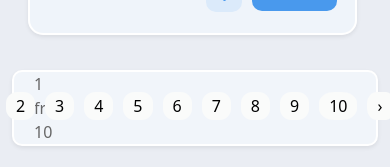
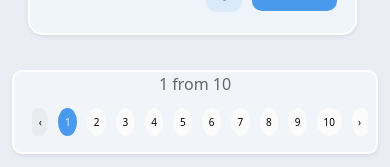
Before and after one commit to rijurekh24/car-seller-app, a React (Vite) app: page / in a window 390 px wide. Shown: the part 2985-3152 px from the top of the page. Built offline with nearby package versions, Linux system fonts and the light colour scheme.

Commit message:
Update CustomPagination.css

```diff
--- a/src/Assets/CustomPagination.css
+++ b/src/Assets/CustomPagination.css
@@ -43,3 +43,24 @@
   box-shadow: none !important;
   border-color: transparent !important;
 }
+
+@media only screen and (max-width: 480px) {
+  .footer {
+    display: block;
+  }
+
+  .page-link {
+    font-size: 10px;
+    padding: 6.5px;
+    border-radius: 50%;
+  }
+  .pageno {
+    display: flex;
+    justify-content: center;
+    text-align: center;
+    width: 100%;
+  }
+  .pagination {
+    justify-content: center;
+  }
+}
```
